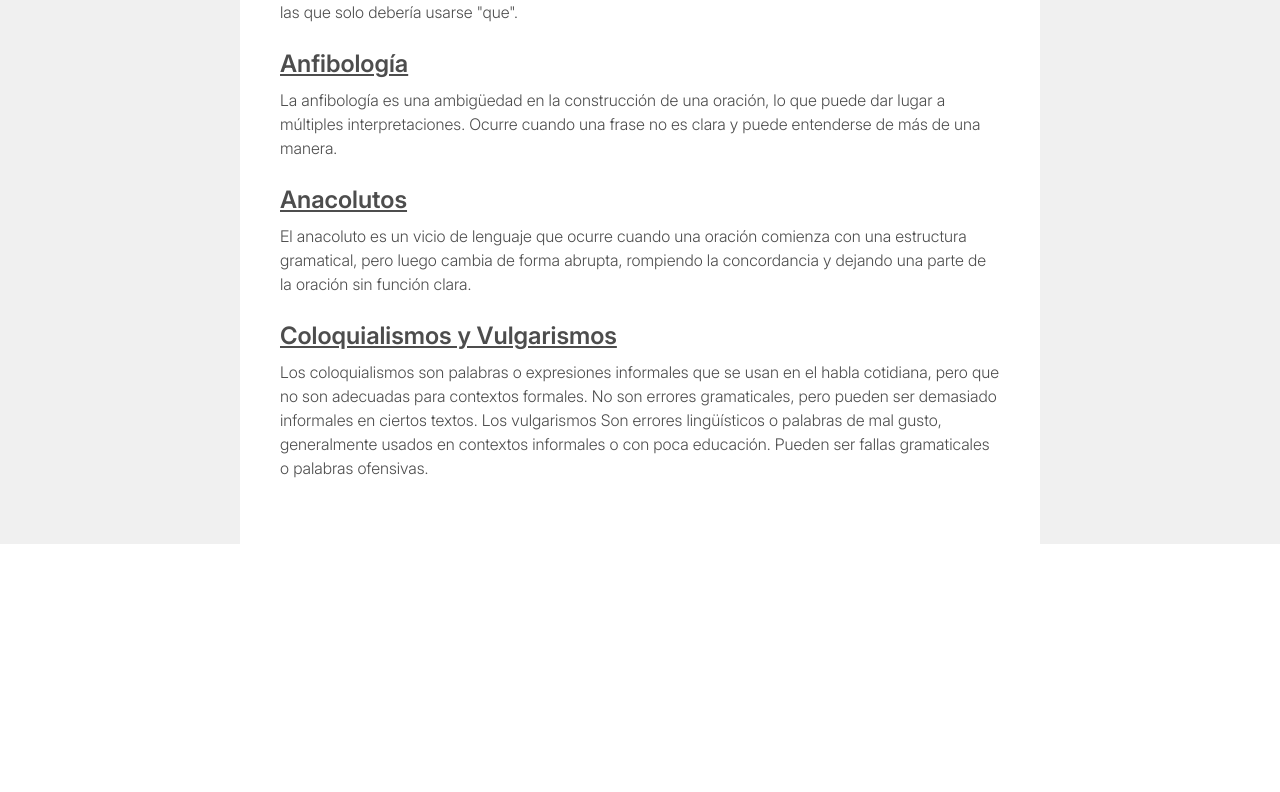
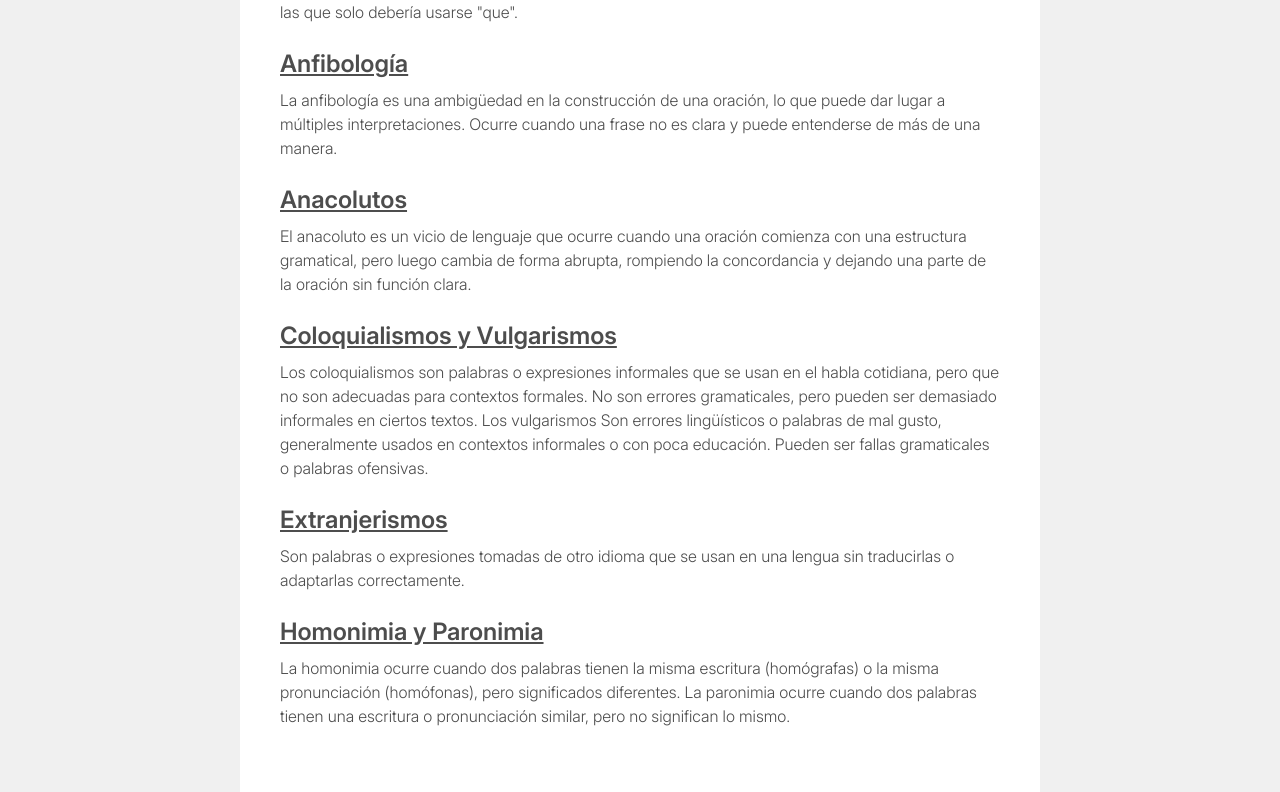
Before and after one commit to rruiz204/blog-prototype, a React (Vite) app: page /articles/language-vices in a window 1280 px wide. Shown: the part 908-1700 px from the top of the page. Before the commit the page ends 1452 px from the top, so only its background shows below. Built offline with nearby package versions, Linux system fonts and the light colour scheme.

Commit message:
feta: add extranjerismo and hominimia in language vices article

```diff
--- a/src/articles/LanguageVices.tsx
+++ b/src/articles/LanguageVices.tsx
@@ -43,6 +43,16 @@ export const LanguageVices = (): JSX.Element => {
             pero pueden ser demasiado informales en ciertos textos.
             Los vulgarismos Son errores lingüísticos o palabras de mal gusto, generalmente usados en contextos
             informales o con poca educación. Pueden ser fallas gramaticales o palabras ofensivas.'/>
+
+          <LanguageViceItem
+            name="Extranjerismos"
+            description='Son palabras o expresiones tomadas de otro idioma que se usan en una lengua sin traducirlas o adaptarlas correctamente.'/>
+
+          <LanguageViceItem
+            name="Homonimia y Paronimia"
+            description='La homonimia ocurre cuando dos palabras tienen la misma escritura (homógrafas)
+            o la misma pronunciación (homófonas), pero significados diferentes. La paronimia ocurre cuando
+            dos palabras tienen una escritura o pronunciación similar, pero no significan lo mismo.'/>
         </div>
       </div>
     </ArticleLayout>
```
